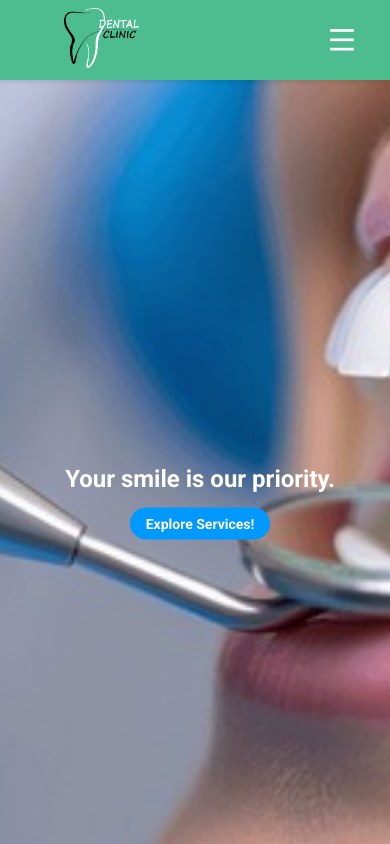
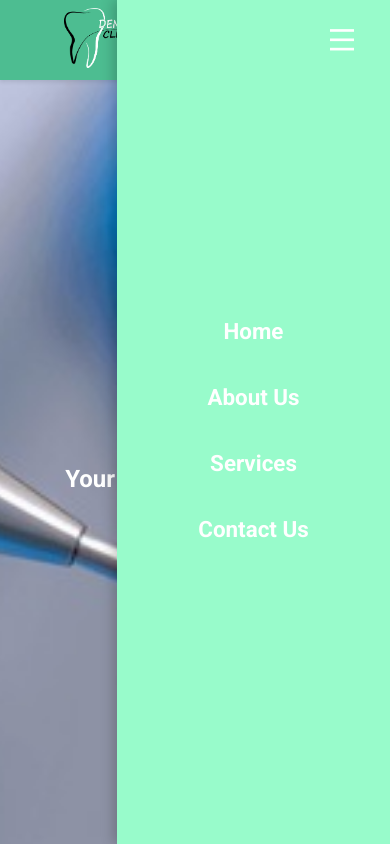
Before and after one commit to OrestiFezo/DA-FirstProject, a plain HTML site: page services.html in a window 390 px wide. Both pictures are taken after a click on the element 342 px from the left and 40 px from the top of the page. Shown: the top 844 px of the page. Drawn offline with nearby package versions, Linux system fonts and the light colour scheme.

Commit message:
Nav Fix For Services Page

```diff
--- a/services.html
+++ b/services.html
@@ -5,16 +5,6 @@
     <link rel="stylesheet" href="servicescss.css">
     <link href="https://fonts.googleapis.com/css2?family=Roboto&display=swap" rel="stylesheet">
     <meta name="viewport" content="width=device-width, initial-scale=1">
-
-      <script>
-    fetch('header.html')
-      .then(res => res.text())
-      .then(data => document.getElementById('header').innerHTML = data);
-
-    fetch('footer.html')
-      .then(res => res.text())
-      .then(data => document.getElementById('footer').innerHTML = data);
-  </script>
 
     </head>
     <body>
@@ -159,9 +149,51 @@
         </div>
 
     <div id="footer"></div>
-    </body>
+
     <script>
-document.addEventListener('DOMContentLoaded', function() {
+        //Header call
+     document.addEventListener("DOMContentLoaded", () => {
+
+        fetch("header.html")
+            .then(response => response.text())
+            .then(data => {
+                document.getElementById("header").innerHTML = data;
+
+                //Initialize nav toggle
+                const toggle = document.getElementById("nav-toggle");
+                const menu = document.getElementById("nav-menu");
+                const links = document.querySelectorAll(".nav_link");
+
+                if (toggle && menu) {
+                    toggle.addEventListener("click", () => {
+                        menu.classList.toggle("show-menu");
+                        console.log("Menu toggled");
+                    });
+                }
+
+                links.forEach(link => {
+                    link.addEventListener("click", () => {
+                        menu.classList.remove("show-menu");
+                    });
+                });
+            })
+            .catch(error => {
+                console.error("Error loading header:", error);
+            });
+
+        // Load footer
+        fetch("footer.html")
+            .then(response => response.text())
+            .then(data => {
+                document.getElementById("footer").innerHTML = data;
+            })
+            .catch(error => {
+                console.error("Error loading footer:", error);
+            });
+    });
+
+    //Slider functionality
+     document.addEventListener('DOMContentLoaded', function() {
     let currentIndex = 0;
     const slides = document.querySelectorAll('.slcard');
     let autoSlideInterval;
@@ -194,11 +226,9 @@ document.addEventListener('DOMContentLoaded', function() {
     startAutoSlide();
     });
 
-</script>
+    // Modal functionality
 
-<script>
     document.addEventListener('DOMContentLoaded', function() {
-    // Modal functionality
     const modal = document.getElementById('serviceModal');
     const modalTitle = document.getElementById('mTitle');
     const modalDesc = document.getElementById('mDesc');
@@ -341,6 +371,9 @@ document.addEventListener('DOMContentLoaded', function() {
             document.body.style.overflow = "auto";
         }
     });
-});
-</script>
+    });
+    </script>
+
+    </body>
+
 </html>
```
